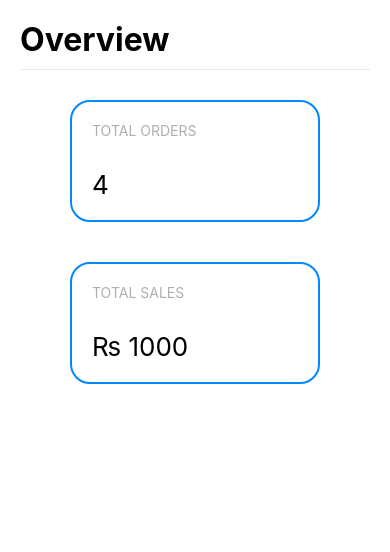
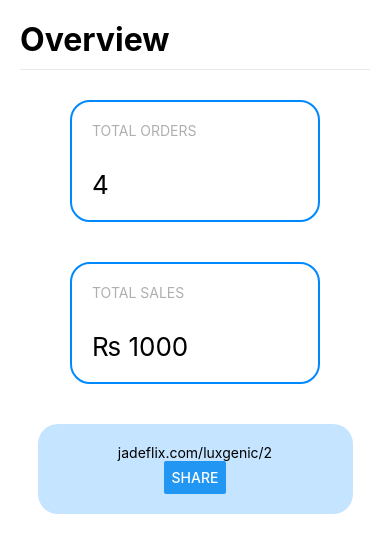
Before and after one commit to Ciddarth-raaj/jadeflix-app, a React Native app: screen / in a window 390 px wide. Shown: the top 552 px of the page. Built offline with nearby package versions, Linux system fonts and the light colour scheme.

Commit message:
Adds share link item

```diff
--- a/Constants/colors.js
+++ b/Constants/colors.js
@@ -1,3 +1,4 @@
 export default {
   primary: '#0088ff',
+  primaryLight: '#c5e4ff',
 };
--- a/Pages/Home.js
+++ b/Pages/Home.js
@@ -1,5 +1,13 @@
 import React from 'react';
-import {SafeAreaView, View, Text, StyleSheet} from 'react-native';
+import {
+  SafeAreaView,
+  View,
+  Text,
+  StyleSheet,
+  TouchableOpacity,
+  Share,
+  Button,
+} from 'react-native';
 
 import Colors from '../Constants/colors';
 
@@ -9,6 +17,27 @@ export default class Home extends React.Component {
   constructor(props) {
     super(props);
     this.state = {};
+  }
+
+  async shareLink() {
+    try {
+      const result = await Share.share({
+        url: 'jadeflix.com/luxgenic/2',
+        message: 'jadeflix.com/luxgenic/2',
+      });
+
+      if (result.action === Share.sharedAction) {
+        if (result.activityType) {
+          // shared with activity type of result.activityType
+        } else {
+          // shared
+        }
+      } else if (result.action === Share.dismissedAction) {
+        // dismissed
+      }
+    } catch (error) {
+      alert(error.message);
+    }
   }
 
   render() {
@@ -25,6 +54,12 @@ export default class Home extends React.Component {
               <Text style={styles.itemCardTitle}>{'Total Sales'}</Text>
               <Text style={styles.itemCardSubTitle}>{'\u20A8 1000'}</Text>
             </View>
+          </View>
+
+          <View style={styles.linkDiv}>
+            <Text>{'jadeflix.com/luxgenic/2'}</Text>
+
+            <Button onPress={() => this.shareLink()} title="Share" />
           </View>
         </GlobalWrapper>
       </SafeAreaView>
@@ -52,6 +87,15 @@ const styles = StyleSheet.create({
   itemCardSubTitle: {
     fontSize: 26,
   },
+  linkDiv: {
+    padding: 20,
+    width: '90%',
+    backgroundColor: Colors.primaryLight,
+    borderRadius: 20,
+    alignItems: 'center',
+    alignSelf: 'center',
+    marginTop: 20,
+  },
 });
 
 // .overviewCard {
```
